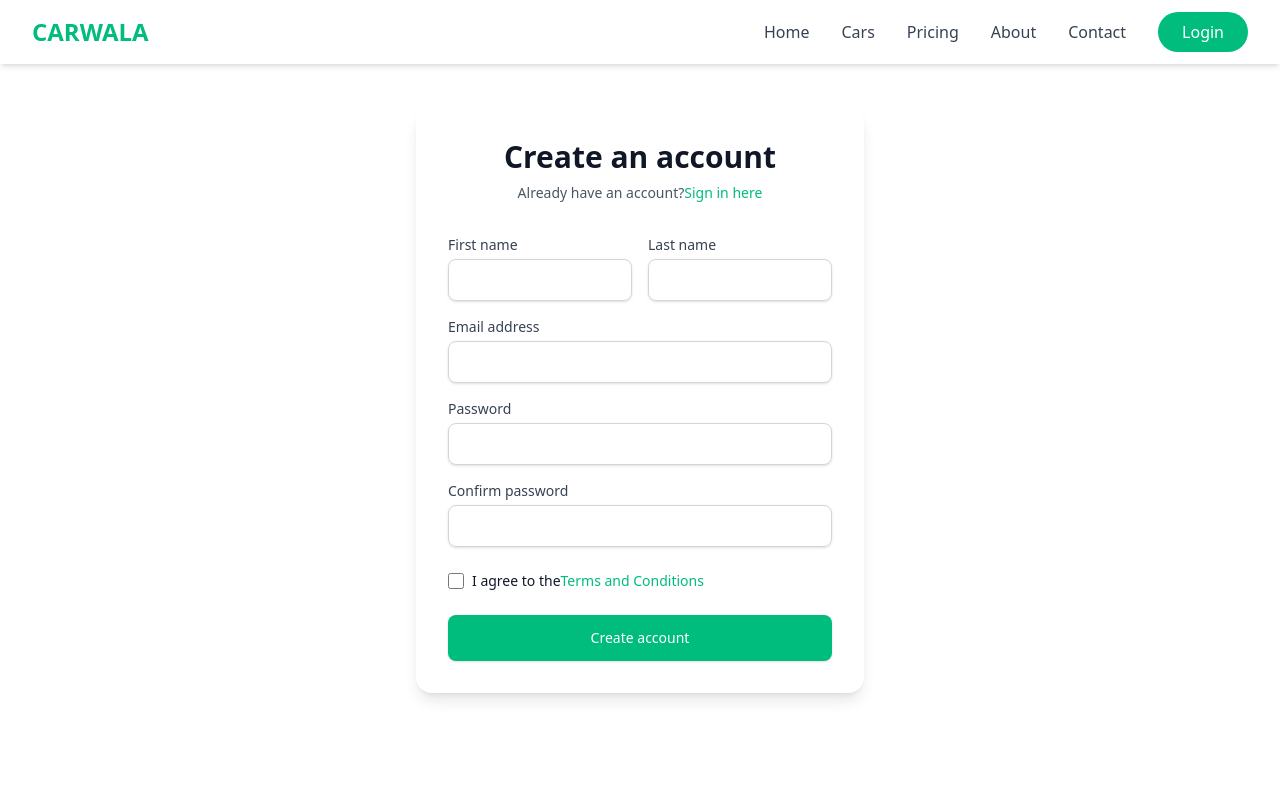
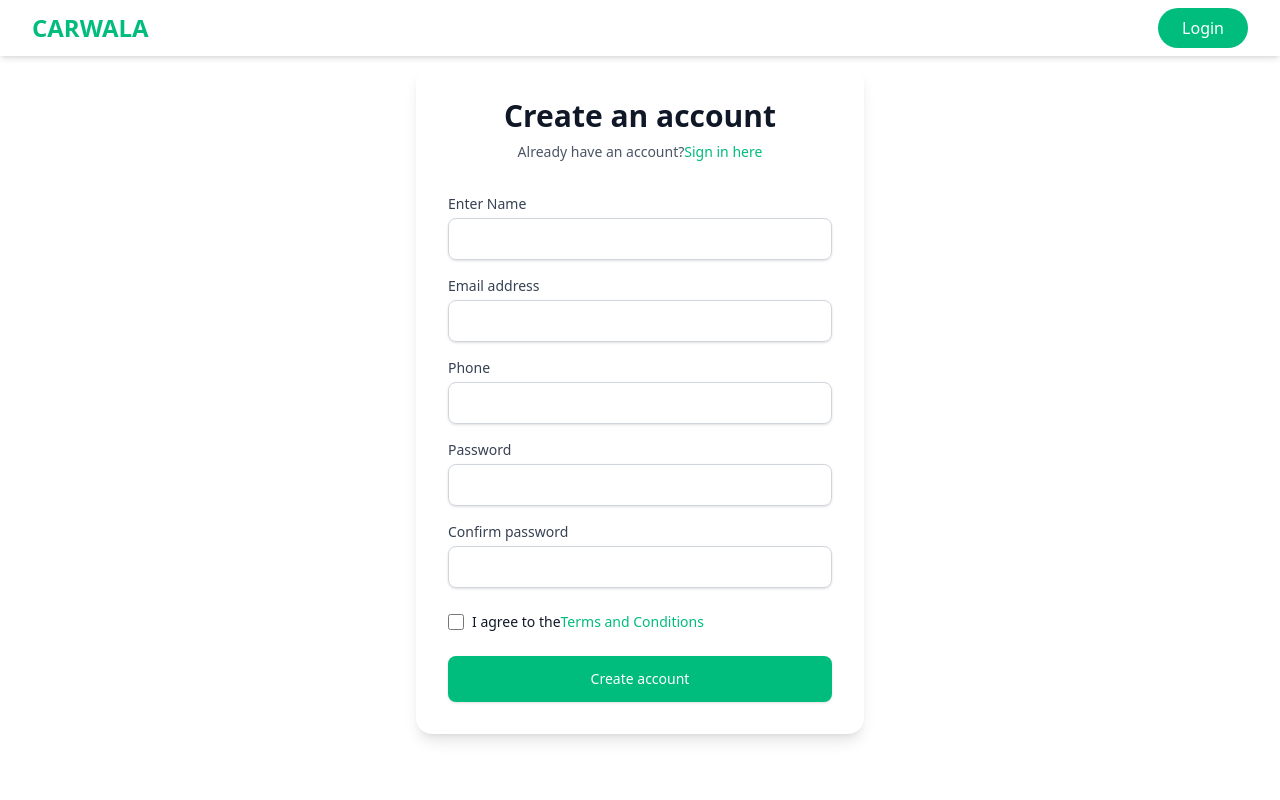
Before and after one commit to Huzaifa100203/carwala, a React (Vite) app: page /register in a window 1280 px wide. Shown: the top 800 px of the page. Built offline with nearby package versions, Linux system fonts and the light colour scheme.

Commit message:
auth_implemented

```diff
--- a/package.json
+++ b/package.json
@@ -15,6 +15,7 @@
     "axios": "^1.8.4",
     "react": "^19.0.0",
     "react-dom": "^19.0.0",
+    "react-icons": "^5.5.0",
     "react-redux": "^9.2.0",
     "react-router-dom": "^7.4.0",
     "react-toastify": "^11.0.5",
--- a/src/components/Navbar.jsx
+++ b/src/components/Navbar.jsx
@@ -1,11 +1,23 @@
 import React from "react";
-import { Link } from "react-router-dom";
+import { useDispatch, useSelector } from "react-redux";
+import { Link, useNavigate } from "react-router-dom";
+import { logOutUser } from "../features/auth/authSlice";
 
 const Navbar = () => {
+  const { user } = useSelector((state) => state.auth);
+
+  const dispatch = useDispatch();
+  const navigate = useNavigate();
+
+  const handleLogOut = () => {
+    dispatch(logOutUser());
+    navigate("/");
+  };
+
   return (
     <nav className="bg-white shadow-md fixed w-full z-50">
       <div className="max-w-7xl mx-auto px-4 sm:px-6 lg:px-8">
-        <div className="flex justify-between h-16">
+        <div className="flex justify-between h-14">
           <div className="flex items-center">
             <Link to={"/"}>
               <span className="text-2xl font-bold text-emerald-500">
@@ -14,43 +26,27 @@ const Navbar = () => {
             </Link>
           </div>
 
-          <div className="hidden md:flex items-center space-x-8">
-            <Link
-              to="/"
-              className="text-gray-700 hover:text-emerald-500 transition-colors"
+          <div className="flex items-center space-x-8">
+            {user ? (
+              <>
+                <p className="text-sm md:text-base text-gray-700 hover:text-emerald-500 transition-colors uppercase">
+                  Welcome {user?.name}
+                </p>
+                <button
+                  onClick={handleLogOut}
+                  className="bg-red-500 text-white px-6 py-2 rounded-full hover:bg-emerald-800 transition-colors"
                 >
-              Home
-            </Link>
-            <a
-              href="#"
-              className="text-gray-700 hover:text-emerald-500 transition-colors"
-            >
-              Cars
-            </a>
-            <a
-              href="#"
-              className="text-gray-700 hover:text-emerald-500 transition-colors"
-            >
-              Pricing
-            </a>
-            <a
-              href="#"
-              className="text-gray-700 hover:text-emerald-500 transition-colors"
-            >
-              About
-            </a>
-            <a
-              href="#"
-              className="text-gray-700 hover:text-emerald-500 transition-colors"
-            >
-              Contact
-            </a>
+                  Logout
+                </button>
+              </>
+            ) : (
               <Link
                 to={"/login"}
                 className="bg-emerald-500 text-white px-6 py-2 rounded-full hover:bg-emerald-800 transition-colors"
               >
                 Login
               </Link>
+            )}
           </div>
 
           <div className="md:hidden flex items-center">
--- a/src/pages/Login.jsx
+++ b/src/pages/Login.jsx
@@ -1,8 +1,9 @@
-import React, { useEffect } from "react";
+import React, { useEffect, useState } from "react";
 import { useDispatch, useSelector } from "react-redux";
 import { Link, useNavigate } from "react-router-dom";
 import Loader from "../components/Loader";
 import { toast } from "react-toastify";
+import { loginUser } from "../features/auth/authSlice";
 
 const Login = () => {
   const { user, isLoading, isError, message } = useSelector(
@@ -11,6 +12,25 @@ const Login = () => {
 
   const navigate = useNavigate();
   const dispatch = useDispatch();
+
+  const [formData, setFormData] = useState({
+    email: "",
+    password: "",
+  });
+
+  const { email, password } = formData;
+
+  const handleChange = (e) => {
+    setFormData({
+      ...formData,
+      [e.target.name]: e.target.value,
+    });
+  };
+
+  const handleSubmit = (e) => {
+    e.preventDefault();
+    dispatch(loginUser(formData));
+  };
 
   useEffect(() => {
     if (user) {
@@ -45,11 +65,11 @@ const Login = () => {
             </Link>
           </p>
         </div>
-        <form className="mt-8 space-y-6">
+        <form className="mt-8 space-y-6" onSubmit={handleSubmit}>
           <div className="space-y-4">
             <div>
               <label
-                for="email"
+                htmlFor="email"
                 className="block text-sm font-medium text-gray-700"
               >
                 Email address
@@ -57,6 +77,8 @@ const Login = () => {
               <input
                 id="email"
                 name="email"
+                value={email}
+                onChange={handleChange}
                 type="email"
                 required
                 className="mt-1 block w-full px-3 py-2 border border-gray-300 rounded-lg shadow-sm focus:ring-2 focus:ring-emerald-500 focus:border-emerald-500"
@@ -64,7 +86,7 @@ const Login = () => {
             </div>
             <div>
               <label
-                for="password"
+                htmlFor="password"
                 className="block text-sm font-medium text-gray-700"
               >
                 Password
@@ -72,6 +94,8 @@ const Login = () => {
               <input
                 id="password"
                 name="password"
+                value={password}
+                onChange={handleChange}
                 type="password"
                 required
                 className="mt-1 block w-full px-3 py-2 border border-gray-300 rounded-lg shadow-sm focus:ring-2 focus:ring-emerald-500 focus:border-emerald-500"
@@ -88,7 +112,7 @@ const Login = () => {
                 className="h-4 w-4 text-emerald-500 focus:ring-emerald-500 border-gray-300 rounded"
               />
               <label
-                for="remember-me"
+                htmlFor="remember-me"
                 className="ml-2 block text-sm text-gray-900"
               >
                 Remember me
--- a/src/pages/Register.jsx
+++ b/src/pages/Register.jsx
@@ -1,8 +1,9 @@
-import React, { useEffect } from "react";
+import React, { useEffect, useState } from "react";
 import { useDispatch, useSelector } from "react-redux";
 import { Link, useNavigate } from "react-router-dom";
 import Loader from "../components/Loader";
 import { toast } from "react-toastify";
+import { registerUser } from "../features/auth/authSlice";
 
 const Register = () => {
   const { user, isLoading, isError, message } = useSelector(
@@ -11,6 +12,40 @@ const Register = () => {
 
   const navigate = useNavigate();
   const dispatch = useDispatch();
+
+  const [formData, setFormData] = useState({
+    name: "",
+    email: "",
+    password: "",
+    confirmPassword: "",
+    phone: "",
+  });
+
+  const { name, email, password, confirmPassword, phone } = formData;
+
+  const handleChange = (e) => {
+    setFormData({
+      ...formData,
+      [e.target.name]: e.target.value,
+    });
+  };
+
+  const handleSubmit = (e) => {
+    e.preventDefault();
+    if (password !== confirmPassword) {
+      toast.error("Passwords Not Match!", { position: "top-center" });
+    } else {
+      dispatch(registerUser(formData));
+    }
+
+    setFormData({
+      name: "",
+      email: "",
+      password: "",
+      confirmPassword: "",
+      phone: "",
+    });
+  };
 
   useEffect(() => {
     if (user) {
@@ -29,114 +64,124 @@ const Register = () => {
   }
 
   return (
-    <div class="min-h-screen flex items-center justify-center py-12 px-4 sm:px-6 lg:px-8">
-      <div class="max-w-md w-full space-y-8 bg-white p-8 rounded-2xl shadow-lg">
+    <div className="min-h-screen flex items-center justify-center py-12 px-4 sm:px-6 lg:px-8">
+      <div className="max-w-md w-full space-y-8 bg-white p-8 rounded-2xl shadow-lg">
         <div>
-          <h2 class="text-center text-3xl font-bold text-gray-900">
+          <h2 className="text-center text-3xl font-bold text-gray-900">
             Create an account
           </h2>
-          <p class="mt-2 text-center text-sm text-gray-600">
+          <p className="mt-2 text-center text-sm text-gray-600">
             Already have an account?
             <Link
               to="/login"
-              class="font-medium text-emerald-500 hover:text-emerald-800"
+              className="font-medium text-emerald-500 hover:text-emerald-800"
             >
               Sign in here
             </Link>
           </p>
         </div>
-        <form class="mt-8 space-y-6">
-          <div class="space-y-4">
-            <div class="grid grid-cols-1 md:grid-cols-2 gap-4">
+        <form className="mt-8 space-y-6" onSubmit={handleSubmit}>
+          <div className="space-y-4">
+            <div className="grid grid-cols-1 md:grid-cols-1 gap-4">
               <div>
                 <label
-                  for="first-name"
-                  class="block text-sm font-medium text-gray-700"
+                  htmlFor="first-name"
+                  className="block text-sm font-medium text-gray-700"
                 >
-                  First name
+                  Enter Name
                 </label>
                 <input
                   id="first-name"
-                  name="first-name"
+                  name="name"
+                  value={name}
+                  onChange={handleChange}
                   type="text"
                   required
-                  class="mt-1 block w-full px-3 py-2 border border-gray-300 rounded-lg shadow-sm focus:ring-2 focus:ring-emerald-500 focus:border-emerald-500"
-                />
-              </div>
-              <div>
-                <label
-                  for="last-name"
-                  class="block text-sm font-medium text-gray-700"
-                >
-                  Last name
-                </label>
-                <input
-                  id="last-name"
-                  name="last-name"
-                  type="text"
-                  required
-                  class="mt-1 block w-full px-3 py-2 border border-gray-300 rounded-lg shadow-sm focus:ring-2 focus:ring-emerald-500 focus:border-emerald-500"
+                  className="mt-1 block w-full px-3 py-2 border border-gray-300 rounded-lg shadow-sm focus:ring-2 focus:ring-emerald-500 focus:border-emerald-500"
                 />
               </div>
             </div>
             <div>
               <label
-                for="email"
-                class="block text-sm font-medium text-gray-700"
+                htmlFor="email"
+                className="block text-sm font-medium text-gray-700"
               >
                 Email address
               </label>
               <input
                 id="email"
                 name="email"
+                value={email}
+                onChange={handleChange}
                 type="email"
                 required
-                class="mt-1 block w-full px-3 py-2 border border-gray-300 rounded-lg shadow-sm focus:ring-2 focus:ring-emerald-500 focus:border-emerald-500"
+                className="mt-1 block w-full px-3 py-2 border border-gray-300 rounded-lg shadow-sm focus:ring-2 focus:ring-emerald-500 focus:border-emerald-500"
               />
             </div>
             <div>
               <label
-                for="password"
-                class="block text-sm font-medium text-gray-700"
+                htmlFor="email"
+                className="block text-sm font-medium text-gray-700"
+              >
+                Phone
+              </label>
+              <input
+                id="phone"
+                name="phone"
+                value={phone}
+                onChange={handleChange}
+                type="phone"
+                required
+                className="mt-1 block w-full px-3 py-2 border border-gray-300 rounded-lg shadow-sm focus:ring-2 focus:ring-emerald-500 focus:border-emerald-500"
+              />
+            </div>
+            <div>
+              <label
+                htmlFor="password"
+                className="block text-sm font-medium text-gray-700"
               >
                 Password
               </label>
               <input
                 id="password"
                 name="password"
+                value={password}
+                onChange={handleChange}
                 type="password"
                 required
-                class="mt-1 block w-full px-3 py-2 border border-gray-300 rounded-lg shadow-sm focus:ring-2 focus:ring-emerald-500 focus:border-emerald-500"
+                className="mt-1 block w-full px-3 py-2 border border-gray-300 rounded-lg shadow-sm focus:ring-2 focus:ring-emerald-500 focus:border-emerald-500"
               />
             </div>
             <div>
               <label
-                for="confirm-password"
-                class="block text-sm font-medium text-gray-700"
+                htmlFor="confirm-password"
+                className="block text-sm font-medium text-gray-700"
               >
                 Confirm password
               </label>
               <input
                 id="confirm-password"
-                name="confirm-password"
+                name="confirmPassword"
+                value={confirmPassword}
+                onChange={handleChange}
                 type="password"
                 required
-                class="mt-1 block w-full px-3 py-2 border border-gray-300 rounded-lg shadow-sm focus:ring-2 focus:ring-emerald-500 focus:border-emerald-500"
+                className="mt-1 block w-full px-3 py-2 border border-gray-300 rounded-lg shadow-sm focus:ring-2 focus:ring-emerald-500 focus:border-emerald-500"
               />
             </div>
           </div>
 
-          <div class="flex items-center">
+          <div className="flex items-center">
             <input
               id="terms"
               name="terms"
               type="checkbox"
               required
-              class="h-4 w-4 text-emerald-500 focus:ring-emerald-500 border-gray-300 rounded"
+              className="h-4 w-4 text-emerald-500 focus:ring-emerald-500 border-gray-300 rounded"
             />
-            <label for="terms" class="ml-2 block text-sm text-gray-900">
+            <label htmlFor="terms" className="ml-2 block text-sm text-gray-900">
               I agree to the
-              <a href="#" class="text-emerald-500 hover:text-emerald-800">
+              <a href="#" className="text-emerald-500 hover:text-emerald-800">
                 Terms and Conditions
               </a>
             </label>
@@ -144,7 +189,7 @@ const Register = () => {
 
           <button
             type="submit"
-            class="w-full flex justify-center py-3 px-4 border border-transparent rounded-lg shadow-sm text-sm font-medium text-white bg-emerald-500 hover:bg-emerald-800 focus:outline-none focus:ring-2 focus:ring-offset-2 focus:ring-emerald-500 transition-colors"
+            className="w-full flex justify-center py-3 px-4 border border-transparent rounded-lg shadow-sm text-sm font-medium text-white bg-emerald-500 hover:bg-emerald-800 focus:outline-none focus:ring-2 focus:ring-offset-2 focus:ring-emerald-500 transition-colors"
           >
             Create account
           </button>
```
Also changed, not shown: src/components/Loader.jsx (+26 -3 lines), src/features/auth/authService.js (added, +20 -0 lines), src/features/auth/authSlice.js (+80 -3 lines), vite.config.js (+9 -0 lines), 1 other file (tests, documents, lock files or other folders). Lines whose indentation alone changed are shown as unchanged.
